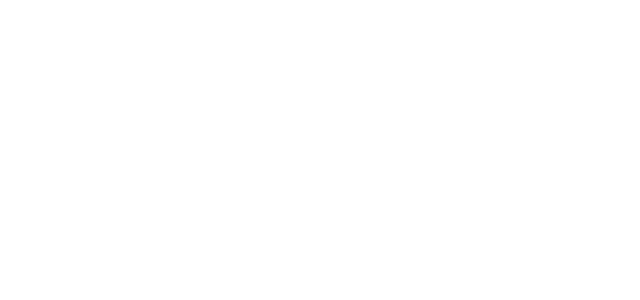
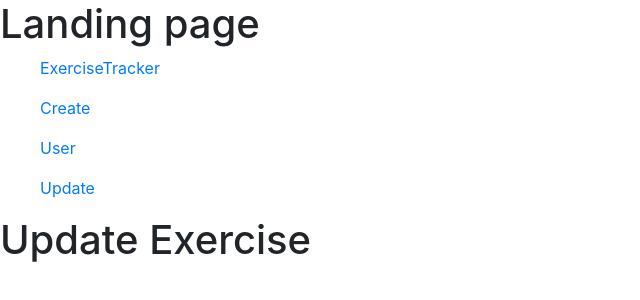
Before and after one commit to micposso/mern-tracker-app, a React (Create React App) app: page /update/1 in a window 1280 px wide. Shown: the top 300 px of the page, without its empty margins (0-640 px from the left). Built offline with nearby package versions, Linux system fonts and the light colour scheme.

Commit message:
add router components and navbar

```diff
--- a/package.json
+++ b/package.json
@@ -6,6 +6,7 @@
     "bootstrap": "^4.3.1",
     "react": "^16.9.0",
     "react-dom": "^16.9.0",
+    "react-router-dom": "^5.1.0",
     "react-scripts": "3.1.1"
   },
   "scripts": {
--- a/src/App.js
+++ b/src/App.js
@@ -1,9 +1,24 @@
 import React from 'react';
+import { BrowserRouter as Router, Route } from "react-router-dom";
 import "bootstrap/dist/css/bootstrap.min.css";
+
+import ExercisesList from "./components/ExercisesList";
+import UpdateExercises from "./components/UpdateExercises";
+import CreateExercise from "./components/CreateExercise";
+import CreateUser from "./components/CreateUser";
+import NavBar from "./components/NavBar";
 
 function App() {
   return (
     <div>
+      <h1>Landing page</h1>
+    <Router>
+      <NavBar />
+      <Route path="/" exact component={ExercisesList} />
+      <Route path="/update/:id" component={UpdateExercises} />
+      <Route path="/create" component={CreateExercise} />
+      <Route path="/user" component={CreateUser} />
+    </Router>
     </div>
   );
 }
--- /dev/null
+++ b/src/components/CreateExercise.js
@@ -0,0 +1,11 @@
+import React from 'react';
+
+function CreateExercise() {
+    return (
+      <div>
+        <h1>Create Exercise</h1>
+      </div>
+    );
+  }
+
+  export default CreateExercise;
--- /dev/null
+++ b/src/components/CreateUser.js
@@ -0,0 +1,11 @@
+import React from 'react';
+
+function CreateUser() {
+    return (
+      <div>
+        <h1>Create User</h1>
+      </div>
+    );
+  }
+
+  export default CreateUser;
--- /dev/null
+++ b/src/components/ExercisesList.js
@@ -0,0 +1,11 @@
+import React from 'react';
+
+function ExercisesList() {
+    return (
+      <div>
+        <h1>Exercise List</h1>
+      </div>
+    );
+  }
+
+  export default ExercisesList;
--- /dev/null
+++ b/src/components/NavBar.js
@@ -0,0 +1,15 @@
+import React from 'react';
+import { Link } from 'react-router-dom';
+
+function NavBar() {
+    return (
+      <div>
+        <ul className="li"><Link to ="/">ExerciseTracker</Link></ul>
+        <ul className="li"><Link to ="/create">Create</Link></ul>
+        <ul className="li"><Link to ="/user">User</Link></ul>
+        <ul className="li"><Link to ="/update/:id">Update</Link></ul>
+      </div>
+    );
+  }
+
+  export default NavBar;
--- /dev/null
+++ b/src/components/UpdateExercises.js
@@ -0,0 +1,11 @@
+import React from 'react';
+
+function UpdateExercises() {
+    return (
+      <div>
+        <h1>Update Exercise</h1>
+      </div>
+    );
+  }
+
+  export default UpdateExercises;
```
Also changed, not shown: 1 other file (tests, documents, lock files or other folders).
